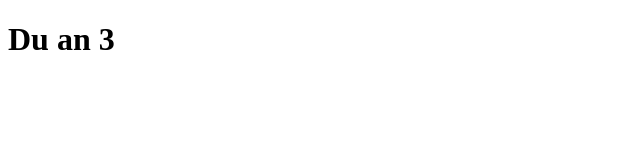
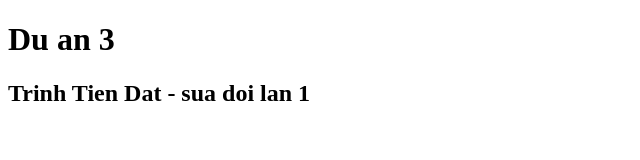
Before and after one commit to makasinx/duan3, a plain HTML site: page index.html in a window 1280 px wide. Shown: the whole page, without its empty margins (0-640 px from the left). Drawn offline with Linux system fonts and the light colour scheme.

Commit message:
2nd commit

```diff
--- a/index.html
+++ b/index.html
@@ -7,5 +7,6 @@
   </head>
   <body>
     <h1>Du an 3</h1>
+    <h2>Trinh Tien Dat - sua doi lan 1</h2>
   </body>
 </html>
```
